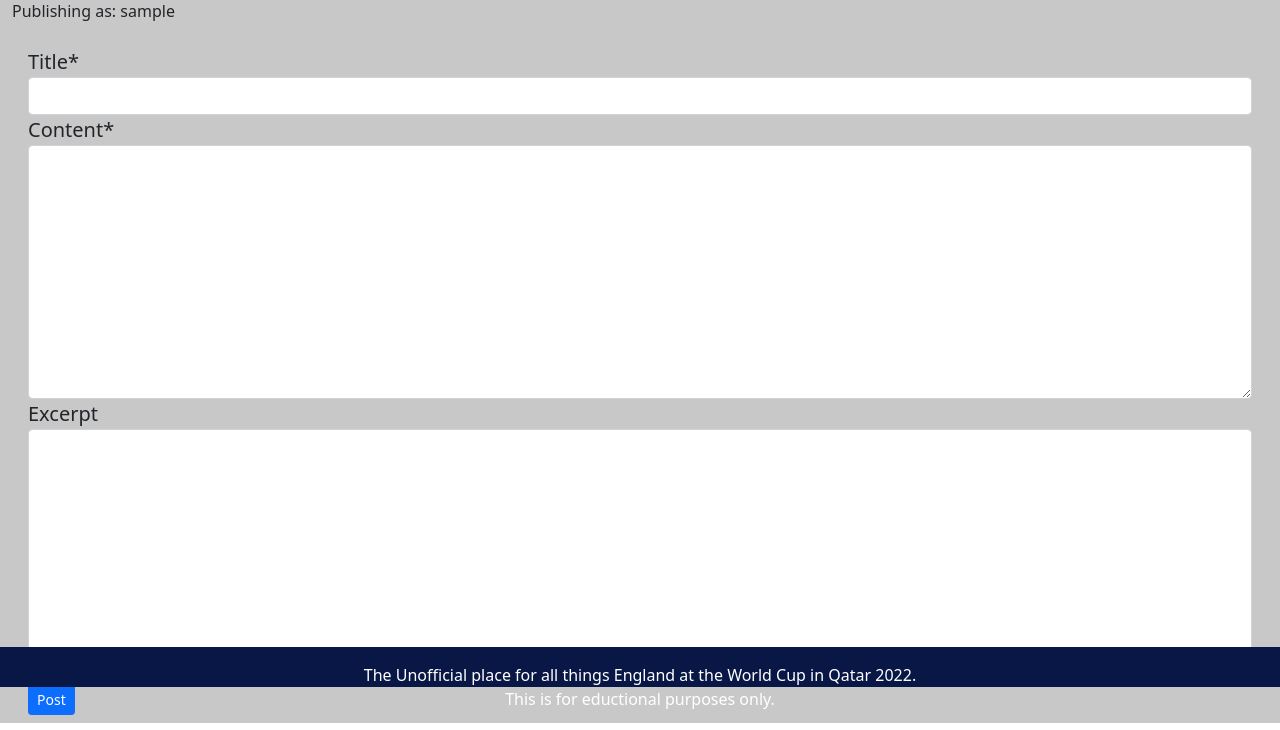
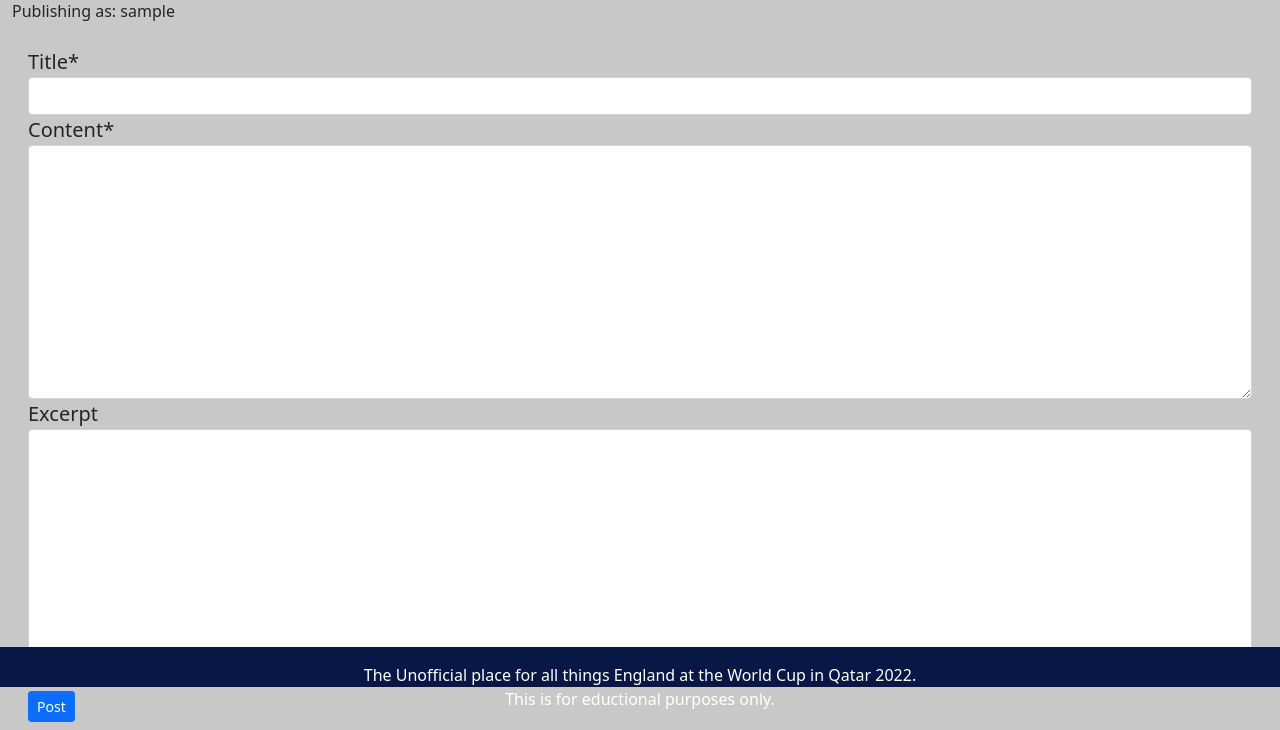
Before and after one commit to rajdavies/pp4-three-lions, a Django app: page /create_post in a window 1280 px wide. Shown: the part 113-843 px from the top of the page. Run offline with Django 3.2, Linux system fonts and the light colour scheme; the visitor is signed in with stand-in values (Sample User, id 1); some libraries are stand-ins or nearby versions.

Commit message:
Add styling to create_post.html

```diff
--- a/templates/create_post.html
+++ b/templates/create_post.html
@@ -4,7 +4,7 @@
 
 {% load crispy_forms_tags %}
 
-<div class="container-fluid publish-form-container">
+<div class="container-fluid publish-form-container mx-auto">
 
     {% if published %}
         {{ message }}
@@ -14,7 +14,7 @@
     <form method="POST" class="form-group form-control-lg text-dark" action="{% url 'create_post' %}">
         {{ blog_form | crispy }}
         {% csrf_token %}
-        <button type="submit" class="btn btn-signup btn-sm btn btn-primary">Post</button>
+        <button type="submit" class="btn btn-signup btn-sm mt-2 btn btn-primary">Post</button>
     </form>
     {% endif %}
     {% endif %}
```
